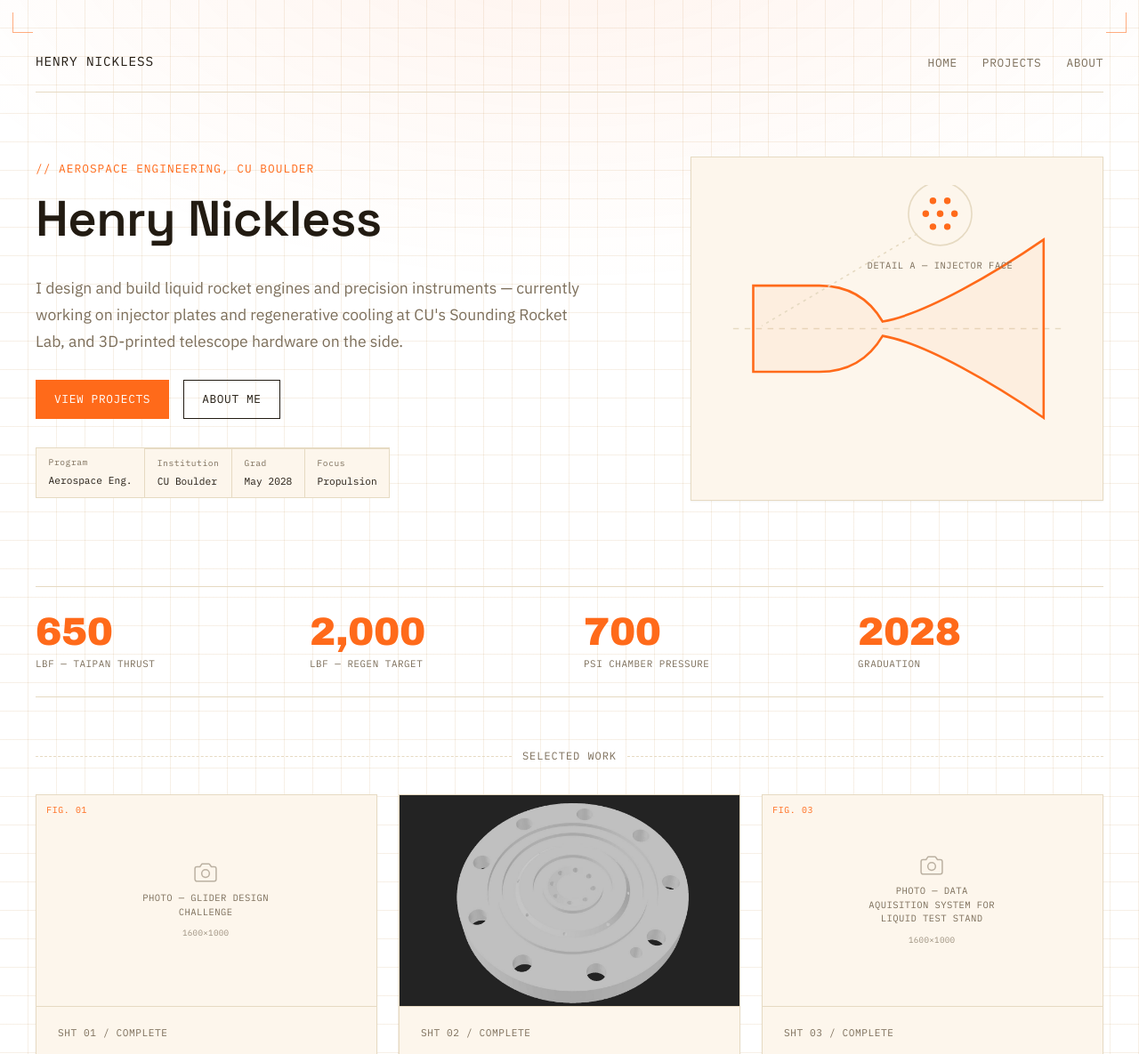
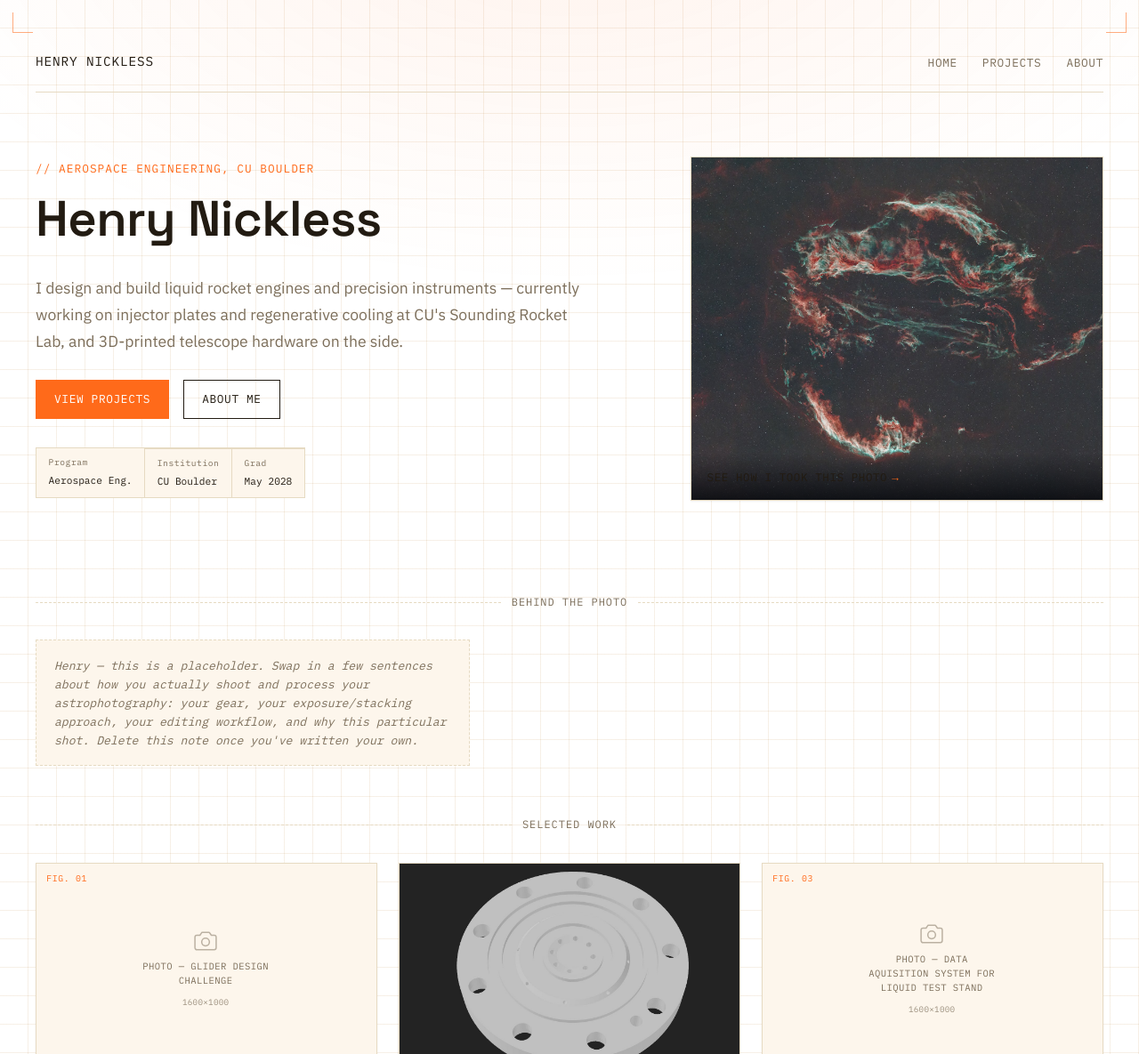
Before and after one commit to Htnick/Portfolio, an Astro site: page / in a window 1280 px wide. Shown: the top 1185 px of the page at 89% size. Built offline with nearby package versions, Linux system fonts and the light colour scheme; Astro itself is replaced by a stand-in of ours.

Commit message:
Homepage: swap hero for astrophotography shot, drop focus/stat band, add regen engine CAD render
- Replace hero blueprint graphic with Veil Nebula photo, linked to a new
  Behind the Photo section with a placeholder for Henry to write about
  his astrophotography process
- Remove the Focus field from the hero title block
- Remove the stat-band numbers row
- Replace the regen engine project hero image with the new CAD render

```diff
--- a/src/pages/index.astro
+++ b/src/pages/index.astro
@@ -1,7 +1,6 @@
 ---
 import Layout from "../layouts/Layout.astro";
 import ImagePlaceholder from "../components/ImagePlaceholder.astro";
-import BlueprintGraphic from "../components/BlueprintGraphic.astro";
 import { getCollection } from "astro:content";
 
 const allProjects = await getCollection("projects", ({ data }) => !data.draft);
@@ -37,32 +36,31 @@ const featured = allProjects
           <div><span class="label">Program</span><span class="value">Aerospace Eng.</span></div>
           <div><span class="label">Institution</span><span class="value">CU Boulder</span></div>
           <div><span class="label">Grad</span><span class="value">May 2028</span></div>
-          <div><span class="label">Focus</span><span class="value">Propulsion</span></div>
         </div>
       </div>
 
-      <BlueprintGraphic />
+      <a class="hero-photo-link" href="#astrophotography">
+        <img
+          src={`${import.meta.env.BASE_URL}images/veil-nebula.jpg`}
+          alt="The Veil Nebula, astrophotography by Henry Nickless"
+          loading="eager"
+        />
+        <span class="hero-photo-caption">See how I took this photo</span>
+      </a>
     </div>
   </section>
 
-  <div class="stat-band">
-    <div class="stat">
-      <span class="stat-number">650</span>
-      <span class="stat-label">LBF — Taipan Thrust</span>
+  <section id="astrophotography" class="astro-note">
+    <div class="cut-line"><span>Behind the Photo</span></div>
+    <div class="astro-note-body">
+      <p class="astro-placeholder">
+        Henry — this is a placeholder. Swap in a few sentences about how you actually
+        shoot and process your astrophotography: your gear, your exposure/stacking
+        approach, your editing workflow, and why this particular shot. Delete this
+        note once you've written your own.
+      </p>
     </div>
-    <div class="stat">
-      <span class="stat-number">2,000</span>
-      <span class="stat-label">LBF — Regen Target</span>
-    </div>
-    <div class="stat">
-      <span class="stat-number">700</span>
-      <span class="stat-label">PSI Chamber Pressure</span>
-    </div>
-    <div class="stat">
-      <span class="stat-number">2028</span>
-      <span class="stat-label">Graduation</span>
-    </div>
-  </div>
+  </section>
 
   <div class="cut-line"><span>Selected Work</span></div>
 
@@ -117,6 +115,58 @@ const featured = allProjects
 </Layout>
 
 <style>
+  .hero-photo-link {
+    position: relative;
+    display: block;
+    aspect-ratio: 6 / 5;
+    overflow: hidden;
+    border: 1px solid var(--line-500);
+    box-shadow: 0 1px 2px rgba(34, 27, 18, 0.05);
+  }
+  .hero-photo-link img {
+    width: 100%;
+    height: 100%;
+    object-fit: cover;
+    display: block;
+    transition: transform 0.4s ease;
+  }
+  .hero-photo-link:hover img {
+    transform: scale(1.04);
+  }
+  .hero-photo-caption {
+    position: absolute;
+    left: 0;
+    right: 0;
+    bottom: 0;
+    padding: 1.1rem 1.1rem 0.9rem;
+    background: linear-gradient(to top, rgba(10, 12, 16, 0.88), rgba(10, 12, 16, 0));
+    color: var(--paper);
+    font-family: var(--font-mono);
+    font-size: 0.78rem;
+    letter-spacing: 0.05em;
+    text-transform: uppercase;
+  }
+  .hero-photo-caption::after {
+    content: "→";
+    margin-left: 0.4em;
+    color: var(--redline);
+  }
+
+  .astro-note-body {
+    margin-top: 1.25rem;
+  }
+  .astro-placeholder {
+    border: 1px dashed var(--line-500);
+    background: var(--ink-800);
+    padding: 1.1rem 1.25rem;
+    font-family: var(--font-mono);
+    font-size: 0.82rem;
+    line-height: 1.6;
+    color: var(--paper-dim);
+    font-style: italic;
+    max-width: 62ch;
+  }
+
   .skills-strip {
     display: flex;
     flex-wrap: wrap;
```
Also changed, not shown: public/images/regen-engine-hero.jpg, public/images/veil-nebula.jpg (added).
